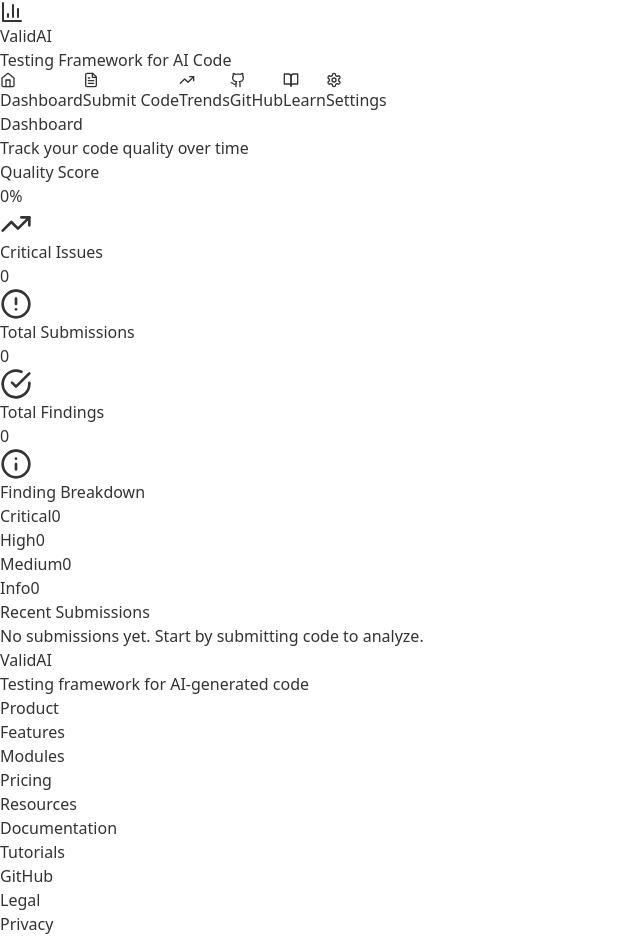
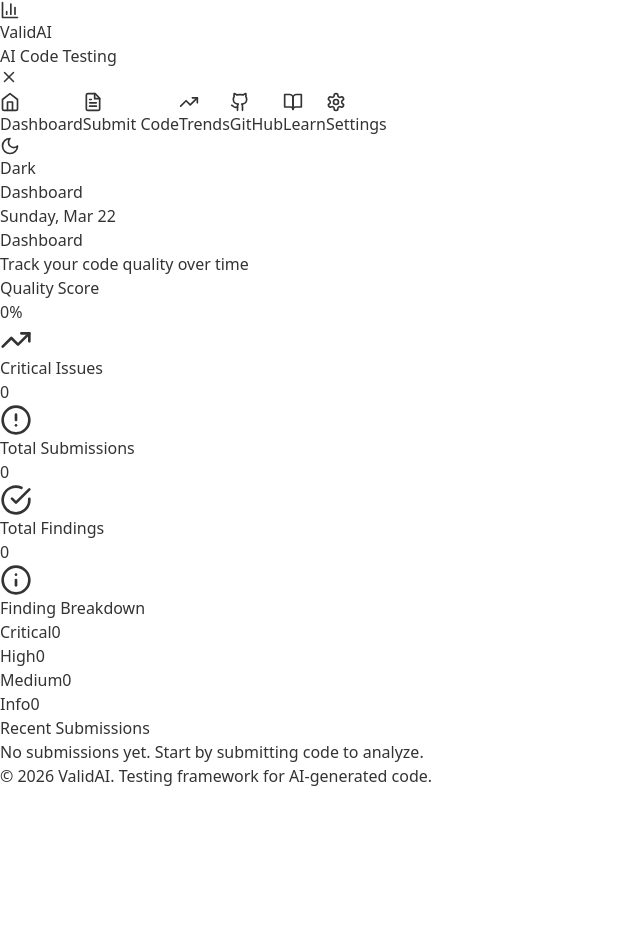
Before and after one commit to jj-shen99/valid_ai, a React (Vite) app: page / in a window 1280 px wide. Shown: the top 940 px of the page, without its empty margins (0-640 px from the left). After the commit the page ends 800 px from the top, so only its background shows below. Built offline with nearby package versions, Linux system fonts and the light colour scheme.

Commit message:
Redesign UI with side navigation, dark theme support, and enhanced visual design

```diff
--- a/src/App.jsx
+++ b/src/App.jsx
@@ -7,54 +7,104 @@ import Settings from './pages/Settings'
 import TrendHistory from './pages/TrendHistory'
 import Tutorials from './pages/Tutorials'
 import GitHubAnalysis from './pages/GitHubAnalysis'
-import { BarChart3, Settings as SettingsIcon, Home, FileText, TrendingUp, BookOpen, Github } from 'lucide-react'
+import { BarChart3, Settings as SettingsIcon, Home, FileText, TrendingUp, BookOpen, Github, Moon, Sun, Menu, X } from 'lucide-react'
 
 export default function App() {
   const [currentPage, setCurrentPage] = useState('dashboard')
+  const [isDark, setIsDark] = useState(false)
+  const [sidebarOpen, setSidebarOpen] = useState(true)
 
-  return (
-    <div className="min-h-screen bg-gradient-to-br from-slate-50 via-blue-50 to-slate-50">
-      <nav className="border-b border-gray-200 sticky top-0 z-50 bg-white/95 backdrop-blur-sm shadow-sm">
-        <div className="max-w-7xl mx-auto px-4 sm:px-6 lg:px-8">
-          <div className="flex justify-between items-center h-16">
-            <div className="flex items-center gap-3">
-              <div className="p-2 bg-gradient-to-br from-blue-600 to-blue-700 rounded-lg">
-                <BarChart3 size={24} className="text-white" />
-              </div>
-              <div>
-                <span className="text-xl font-bold bg-gradient-to-r from-blue-600 to-blue-700 bg-clip-text text-transparent">ValidAI</span>
-                <p className="text-xs text-gray-500">Testing Framework for AI Code</p>
-              </div>
-            </div>
-            <div className="flex gap-2">
-              {[
+  const navItems = [
     { id: 'dashboard', label: 'Dashboard', icon: Home },
     { id: 'submit', label: 'Submit Code', icon: FileText },
     { id: 'trends', label: 'Trends', icon: TrendingUp },
     { id: 'github', label: 'GitHub', icon: Github },
     { id: 'tutorials', label: 'Learn', icon: BookOpen },
     { id: 'settings', label: 'Settings', icon: SettingsIcon },
-              ].map(({ id, label, icon: Icon }) => (
+  ]
+
+  const bgClass = isDark ? 'bg-slate-950 text-white' : 'bg-gradient-to-br from-slate-50 via-blue-50 to-slate-50'
+  const sidebarBgClass = isDark ? 'bg-slate-900 border-slate-800' : 'bg-white border-gray-200'
+  const textClass = isDark ? 'text-slate-100' : 'text-gray-900'
+  const secondaryTextClass = isDark ? 'text-slate-400' : 'text-gray-600'
+  const hoverClass = isDark ? 'hover:bg-slate-800' : 'hover:bg-gray-100'
+  const activeBgClass = isDark ? 'bg-blue-900/50 text-blue-400' : 'bg-blue-100 text-blue-700'
+
+  return (
+    <div className={`min-h-screen flex ${bgClass} transition-colors duration-300`}>
+      {/* Sidebar */}
+      <aside className={`${sidebarOpen ? 'w-64' : 'w-20'} ${sidebarBgClass} border-r transition-all duration-300 flex flex-col sticky top-0 h-screen`}>
+        <div className="p-4 border-b border-gray-200 dark:border-slate-800">
+          <div className="flex items-center justify-between">
+            <div className={`flex items-center gap-3 ${!sidebarOpen && 'justify-center w-full'}`}>
+              <div className="p-2 bg-gradient-to-br from-blue-600 to-blue-700 rounded-lg">
+                <BarChart3 size={20} className="text-white" />
+              </div>
+              {sidebarOpen && (
+                <div>
+                  <h1 className={`font-bold text-lg ${textClass}`}>ValidAI</h1>
+                  <p className={`text-xs ${secondaryTextClass}`}>AI Code Testing</p>
+                </div>
+              )}
+            </div>
+            <button
+              onClick={() => setSidebarOpen(!sidebarOpen)}
+              className={`p-1 rounded ${hoverClass} transition-colors`}
+            >
+              {sidebarOpen ? <X size={18} /> : <Menu size={18} />}
+            </button>
+          </div>
+        </div>
+
+        {/* Navigation Items */}
+        <nav className="flex-1 p-4 space-y-2 overflow-y-auto">
+          {navItems.map(({ id, label, icon: Icon }) => (
             <button
               key={id}
               onClick={() => setCurrentPage(id)}
-                  className={`px-3 py-2 rounded-lg flex items-center gap-2 text-sm font-medium transition-all ${
+              className={`w-full flex items-center gap-3 px-4 py-3 rounded-lg transition-all ${
                 currentPage === id
-                      ? 'bg-blue-100 text-blue-700 shadow-sm'
-                      : 'text-gray-600 hover:text-gray-900 hover:bg-gray-100'
+                  ? activeBgClass
+                  : `${secondaryTextClass} ${hoverClass}`
               }`}
+              title={!sidebarOpen ? label : ''}
             >
-                  <Icon size={16} />
-                  <span className="hidden sm:inline">{label}</span>
+              <Icon size={20} className="flex-shrink-0" />
+              {sidebarOpen && <span className="font-medium">{label}</span>}
             </button>
           ))}
+        </nav>
+
+        {/* Theme Toggle */}
+        <div className="p-4 border-t border-gray-200 dark:border-slate-800">
+          <button
+            onClick={() => setIsDark(!isDark)}
+            className={`w-full flex items-center justify-center gap-2 px-4 py-3 rounded-lg ${hoverClass} transition-colors`}
+            title={isDark ? 'Light mode' : 'Dark mode'}
+          >
+            {isDark ? <Sun size={20} /> : <Moon size={20} />}
+            {sidebarOpen && <span className="font-medium text-sm">{isDark ? 'Light' : 'Dark'}</span>}
+          </button>
+        </div>
+      </aside>
+
+      {/* Main Content */}
+      <div className="flex-1 flex flex-col">
+        {/* Top Bar */}
+        <header className={`${isDark ? 'bg-slate-900 border-slate-800' : 'bg-white border-gray-200'} border-b sticky top-0 z-40`}>
+          <div className="px-6 py-4 flex items-center justify-between">
+            <h2 className={`text-2xl font-bold ${textClass}`}>
+              {navItems.find(item => item.id === currentPage)?.label || 'Dashboard'}
+            </h2>
+            <div className={`text-sm ${secondaryTextClass}`}>
+              {new Date().toLocaleDateString('en-US', { weekday: 'long', month: 'short', day: 'numeric' })}
             </div>
           </div>
-        </div>
-      </nav>
+        </header>
 
-      <main className="max-w-7xl mx-auto px-4 sm:px-6 lg:px-8 py-12">
-        <div className="animate-fadeIn">
+        {/* Page Content */}
+        <main className="flex-1 overflow-auto p-6">
+          <div className="max-w-7xl mx-auto">
             {currentPage === 'dashboard' && <Dashboard />}
             {currentPage === 'submit' && <CodeSubmission />}
             {currentPage === 'trends' && <TrendHistory />}
@@ -64,43 +114,11 @@ export default function App() {
           </div>
         </main>
 
-      <footer className="border-t border-gray-200 bg-white/50 backdrop-blur-sm mt-12">
-        <div className="max-w-7xl mx-auto px-4 sm:px-6 lg:px-8 py-8">
-          <div className="grid grid-cols-1 md:grid-cols-4 gap-8">
-            <div>
-              <h3 className="font-semibold text-gray-900 mb-4">ValidAI</h3>
-              <p className="text-sm text-gray-600">Testing framework for AI-generated code</p>
+        {/* Footer */}
+        <footer className={`${isDark ? 'bg-slate-900 border-slate-800' : 'bg-white border-gray-200'} border-t ${secondaryTextClass} text-sm py-4 px-6 text-center`}>
+          <p>© 2026 ValidAI. Testing framework for AI-generated code.</p>
+        </footer>
       </div>
-            <div>
-              <h4 className="font-semibold text-gray-900 mb-3 text-sm">Product</h4>
-              <ul className="space-y-2 text-sm text-gray-600">
-                <li><a href="#" className="hover:text-blue-600">Features</a></li>
-                <li><a href="#" className="hover:text-blue-600">Modules</a></li>
-                <li><a href="#" className="hover:text-blue-600">Pricing</a></li>
-              </ul>
-            </div>
-            <div>
-              <h4 className="font-semibold text-gray-900 mb-3 text-sm">Resources</h4>
-              <ul className="space-y-2 text-sm text-gray-600">
-                <li><a href="#" className="hover:text-blue-600">Documentation</a></li>
-                <li><a href="#" className="hover:text-blue-600">Tutorials</a></li>
-                <li><a href="#" className="hover:text-blue-600">GitHub</a></li>
-              </ul>
-            </div>
-            <div>
-              <h4 className="font-semibold text-gray-900 mb-3 text-sm">Legal</h4>
-              <ul className="space-y-2 text-sm text-gray-600">
-                <li><a href="#" className="hover:text-blue-600">Privacy</a></li>
-                <li><a href="#" className="hover:text-blue-600">Terms</a></li>
-                <li><a href="#" className="hover:text-blue-600">License</a></li>
-              </ul>
-            </div>
-          </div>
-          <div className="border-t border-gray-200 mt-8 pt-8 text-center text-sm text-gray-600">
-            <p>© 2026 ValidAI. All rights reserved. | Made with ❤️ for AI-generated code testing</p>
-          </div>
-        </div>
-      </footer>
     </div>
   )
 }
```
Lines whose indentation alone changed are shown as unchanged.
